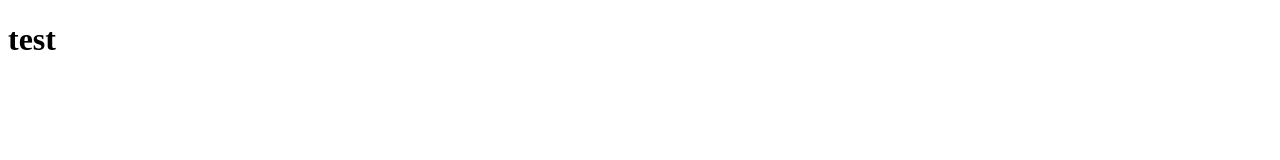
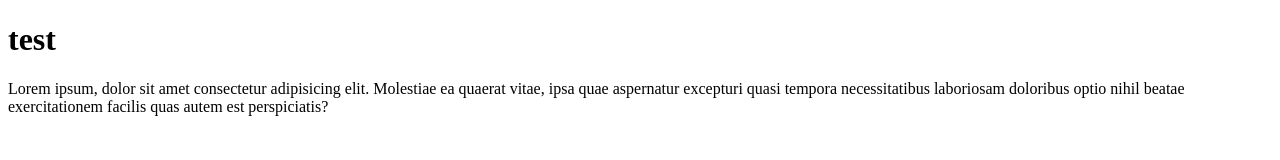
Before and after one commit to Yurupon06/wpu-git-test, a plain HTML site: page index.html in a window 1280 px wide. Drawn offline with Linux system fonts and the light colour scheme.

Commit message:
menambah paragraf

```diff
--- a/index.html
+++ b/index.html
@@ -7,5 +7,6 @@
 </head>
 <body>
     <h1>test</h1>
+    <p>Lorem ipsum, dolor sit amet consectetur adipisicing elit. Molestiae ea quaerat vitae, ipsa quae aspernatur excepturi quasi tempora necessitatibus laboriosam doloribus optio nihil beatae exercitationem facilis quas autem est perspiciatis?</p>
 </body>
 </html>
```
